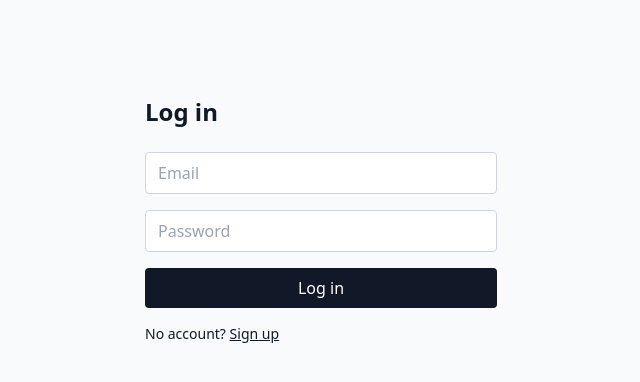
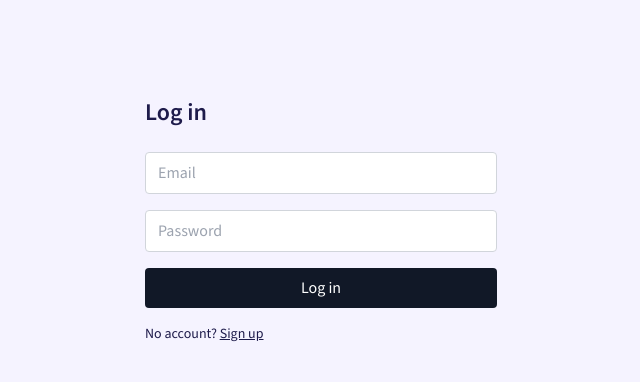
Before and after one commit to saichetankari2001/budget-buddy, a Next.js app: page /login in a window 1280 px wide. Shown: the top 382 px of the page, without its empty margins (319-959 px from the left). Built offline with nearby package versions, Linux system fonts and the light colour scheme.

Commit message:
feat: add Indigo Bento design tokens (colors, fonts)

```diff
--- a/app/layout.tsx
+++ b/app/layout.tsx
@@ -1,5 +1,9 @@
 import type { Metadata } from 'next';
+import { Lexend, Source_Sans_3 } from 'next/font/google';
 import './globals.css';
+
+const lexend = Lexend({ subsets: ['latin'], variable: '--font-heading', display: 'swap' });
+const sourceSans = Source_Sans_3({ subsets: ['latin'], variable: '--font-body', display: 'swap' });
 
 export const metadata: Metadata = {
   title: 'Budget Buddy',
@@ -8,8 +12,8 @@ export const metadata: Metadata = {
 
 export default function RootLayout({ children }: { children: React.ReactNode }) {
   return (
-    <html lang="en">
-      <body className="min-h-screen bg-gray-50 text-gray-900">{children}</body>
+    <html lang="en" className={`${lexend.variable} ${sourceSans.variable}`}>
+      <body className="min-h-screen bg-background font-sans text-foreground">{children}</body>
     </html>
   );
 }
--- a/tailwind.config.ts
+++ b/tailwind.config.ts
@@ -2,7 +2,33 @@ import type { Config } from 'tailwindcss';
 
 const config: Config = {
   content: ['./app/**/*.{ts,tsx}', './components/**/*.{ts,tsx}'],
-  theme: { extend: {} },
+  theme: {
+    extend: {
+      colors: {
+        primary: { DEFAULT: '#6366F1', hover: '#4F46E5' },
+        accent: '#059669',
+        background: '#F5F3FF',
+        card: '#FFFFFF',
+        foreground: '#1E1B4B',
+        muted: '#64748B',
+        border: '#E0E7FF',
+        destructive: '#DC2626',
+      },
+      fontFamily: {
+        heading: ['var(--font-heading)', 'sans-serif'],
+        sans: ['var(--font-body)', 'sans-serif'],
+      },
+      keyframes: {
+        fadeSlideIn: {
+          '0%': { opacity: '0', transform: 'translateY(8px)' },
+          '100%': { opacity: '1', transform: 'translateY(0)' },
+        },
+      },
+      animation: {
+        'fade-slide-in': 'fadeSlideIn 300ms ease-out both',
+      },
+    },
+  },
   plugins: [],
 };
 
```
